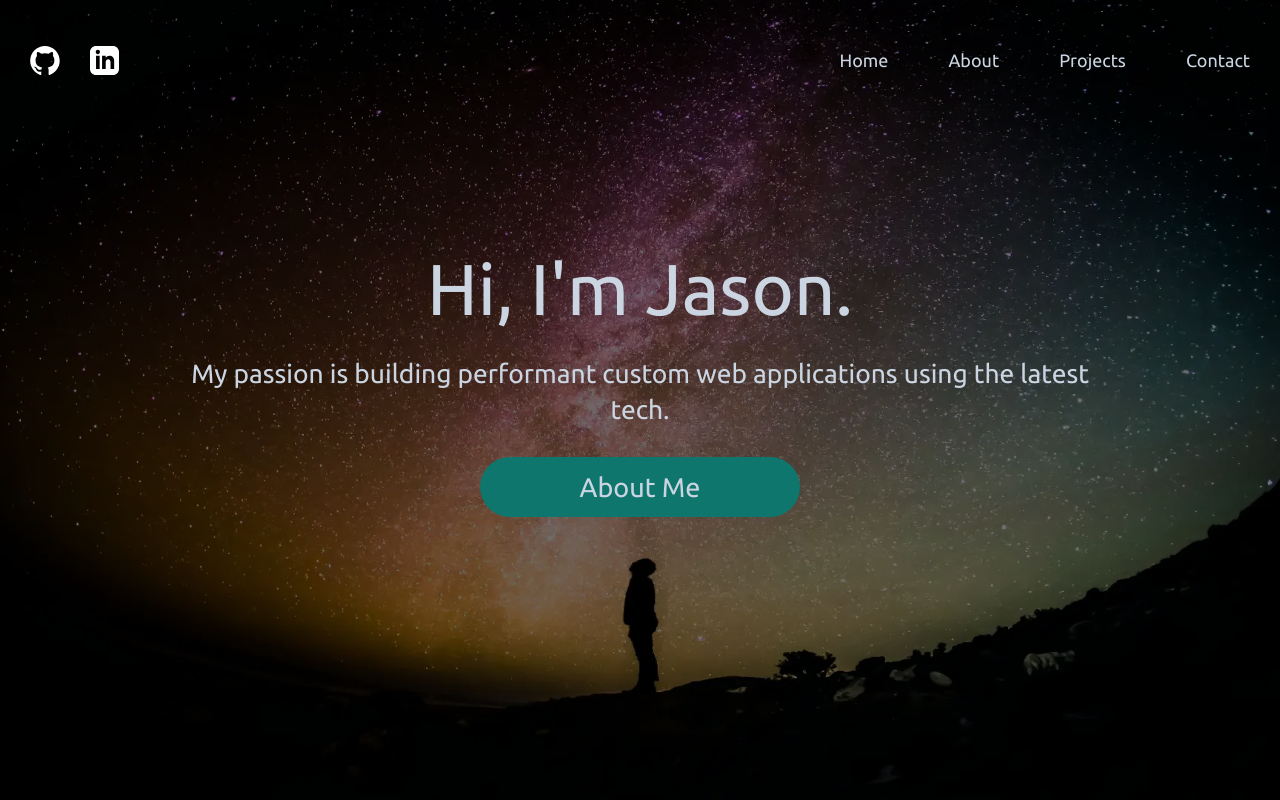
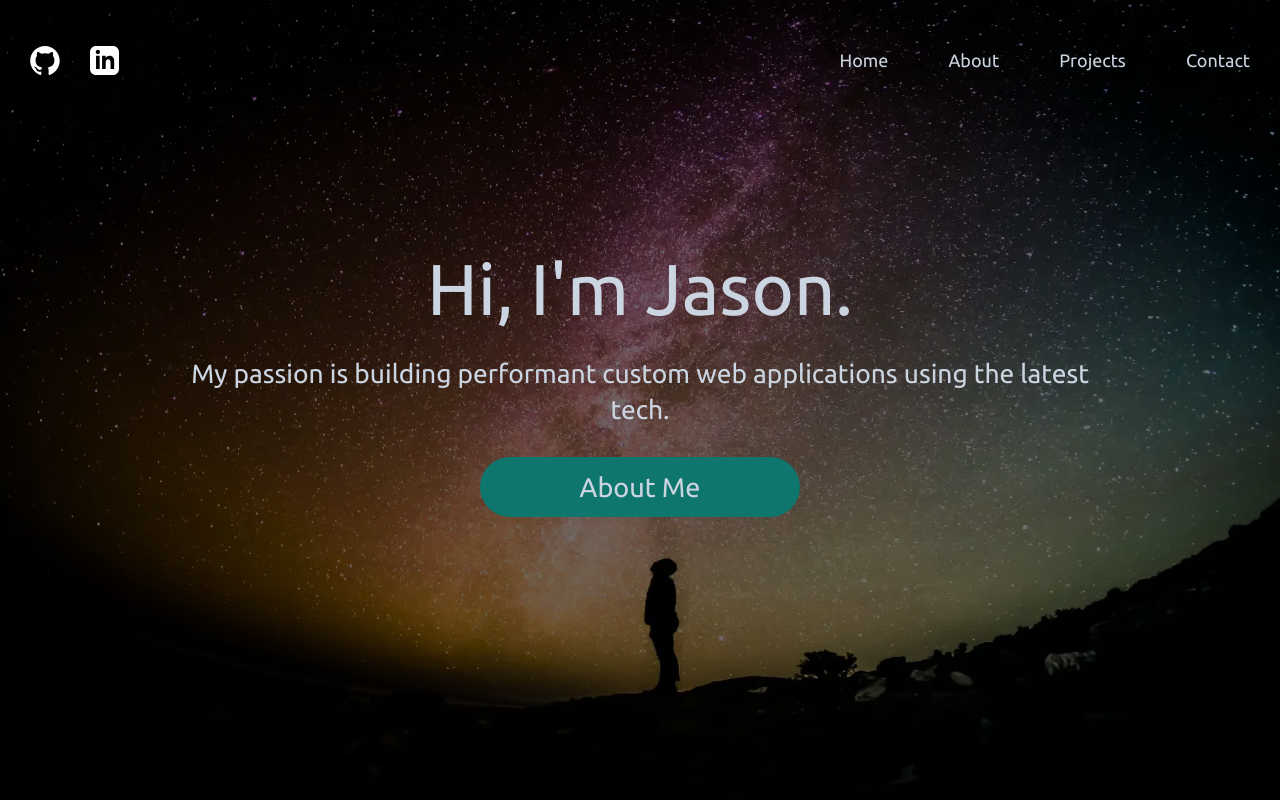
Before and after one commit to jasprague/portfolio, a Next.js app: page / in a window 1280 px wide. Built offline with nearby package versions, Linux system fonts and the light colour scheme.

Commit message:
adjust object position in hero

```diff
--- a/src/app/components/Hero.tsx
+++ b/src/app/components/Hero.tsx
@@ -11,9 +11,9 @@ export default function Hero() {
                 <h2 className="mb-10"> My passion is building performant custom web applications using the latest tech.</h2>
                 <Button text='About Me' color="cta" path="/about"/>
             </div>
-            <Image src={heroImage} alt="picture of stargazer looking at a galaxy" fill quality={75} sizes="100vw" priority={true} placeholder="blur" style={{
+            <Image src={heroImage} alt="picture of stargazer looking at a galaxy" fill quality={100} sizes="100vw" priority={true} placeholder="blur" style={{
                 objectFit: 'cover',
-                objectPosition: 'center',
+                objectPosition: '35% center',
                 zIndex: '-1',
                 filter: 'brightness(45%)'
             }}/>
```
